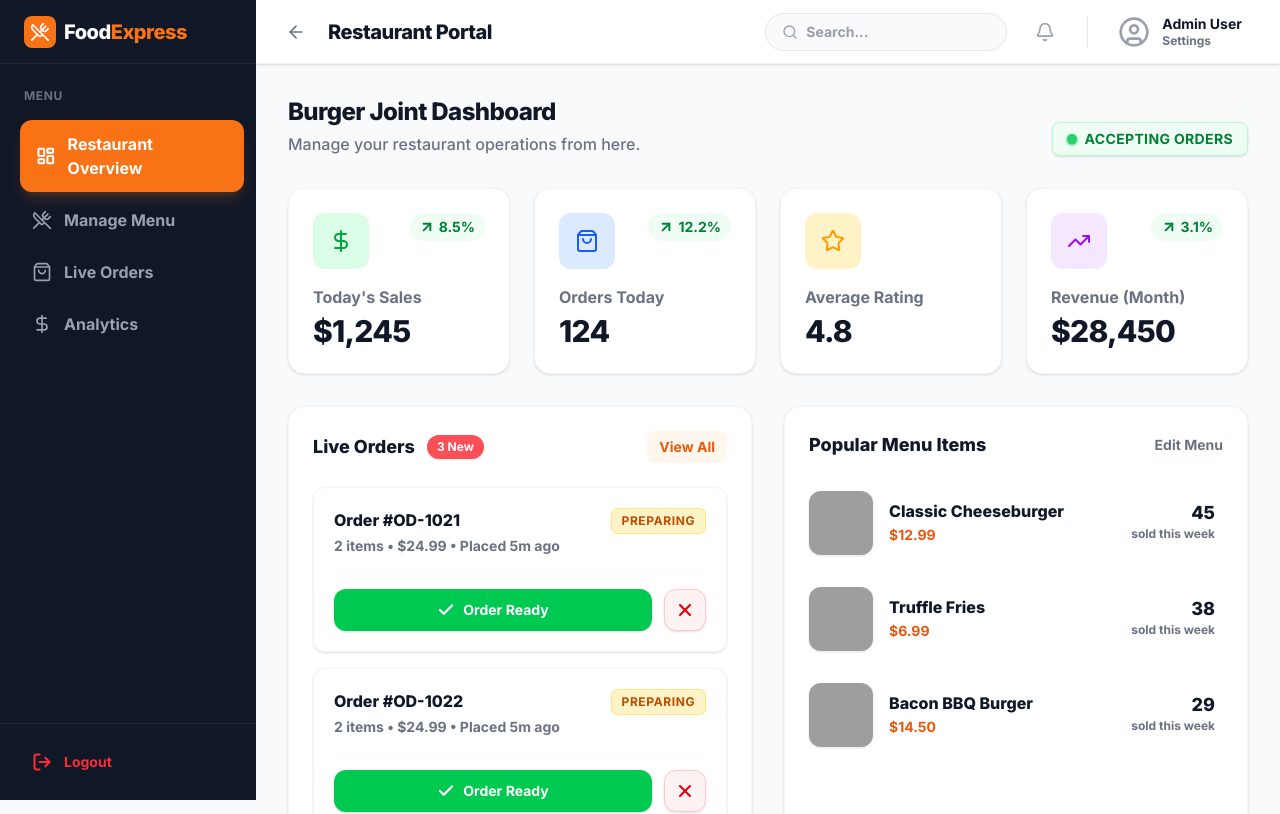
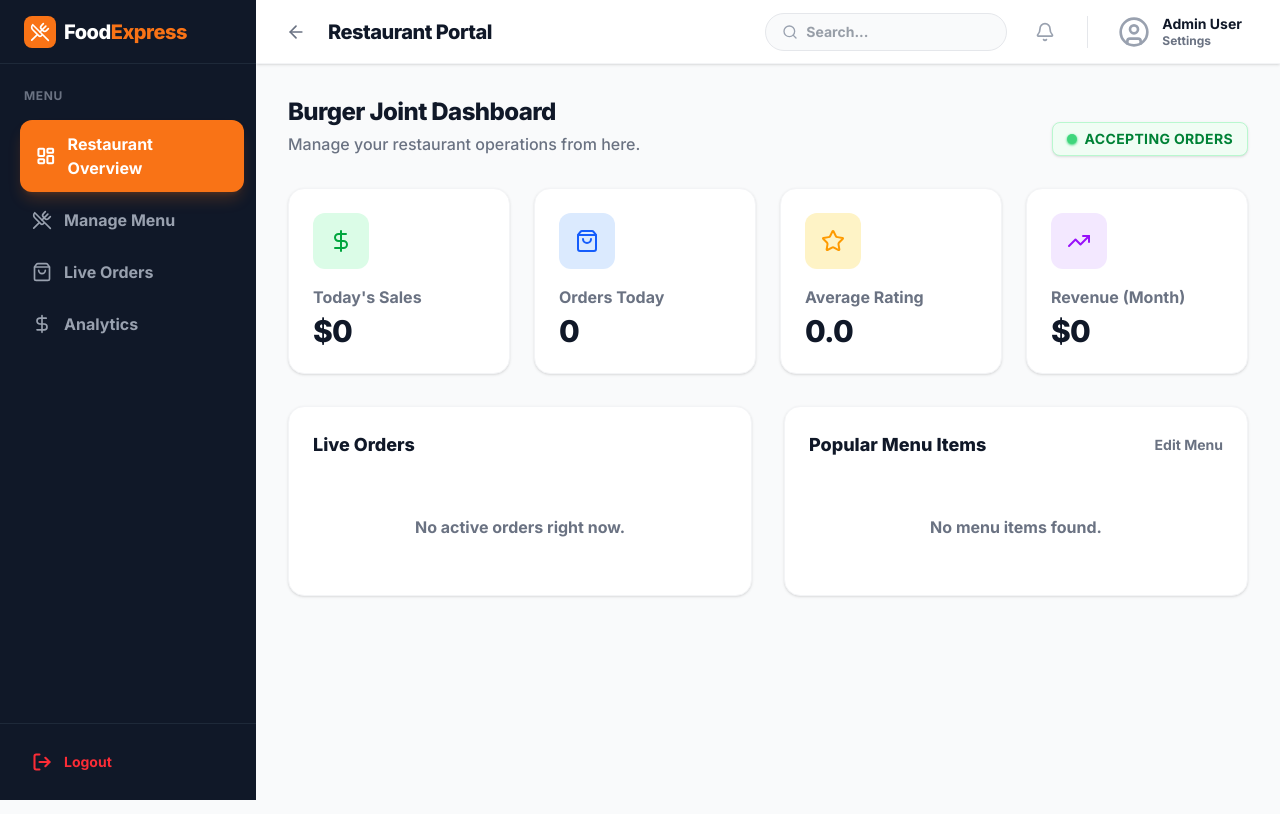
Before and after one commit to Handsome050111/Online-Food-Delivery, a React (Vite) app in the folder frontend/: page /owner in a window 1280 px wide. Shown: the top 814 px of the page. Built offline with nearby package versions, Linux system fonts and the light colour scheme; grey boxes are pictures that could not be loaded.

Commit message:
Remove mocked and static dashboard data

```diff
--- a/frontend/src/pages/AdminNotifications.jsx
+++ b/frontend/src/pages/AdminNotifications.jsx
@@ -2,32 +2,7 @@ import React, { useState } from 'react';
 import { Bell, CheckCircle2, AlertCircle, Info } from 'lucide-react';
 
 const AdminNotifications = () => {
-    const [notifications, setNotifications] = useState([
-        {
-            id: 1,
-            title: "New Restaurant Registration",
-            message: "\"Spicy Curry House\" has submitted a request to join the platform. Please review their documentation.",
-            time: "10 minutes ago",
-            type: "info",
-            isRead: false
-        },
-        {
-            id: 2,
-            title: "High Server Load Detected",
-            message: "API response times are exceeding normal thresholds (+400ms). Please monitor backend health.",
-            time: "1 hour ago",
-            type: "error",
-            isRead: false
-        },
-        {
-            id: 3,
-            title: "Daily Payouts Completed",
-            message: "Automated settlements to 45 restaurant partners have been successfully processed.",
-            time: "Yesterday",
-            type: "success",
-            isRead: true
-        }
-    ]);
+    const [notifications, setNotifications] = useState([]);
 
     const markAllAsRead = () => {
         setNotifications(notifications.map(n => ({ ...n, isRead: true })));
--- a/frontend/src/pages/OwnerDashboard.jsx
+++ b/frontend/src/pages/OwnerDashboard.jsx
@@ -17,10 +17,10 @@ const OwnerDashboard = () => {
             </div>
 
             <div className="grid grid-cols-1 sm:grid-cols-2 lg:grid-cols-4 gap-6 mb-8">
-                <StatsCard title="Today's Sales" value="$1,245" icon={DollarSign} trend="up" trendValue="8.5%" colorClass="text-green-600 bg-green-100" />
-                <StatsCard title="Orders Today" value="124" icon={ShoppingBag} trend="up" trendValue="12.2%" colorClass="text-blue-600 bg-blue-100" />
-                <StatsCard title="Average Rating" value="4.8" icon={Star} colorClass="text-amber-500 bg-amber-100" />
-                <StatsCard title="Revenue (Month)" value="$28,450" icon={TrendingUp} trend="up" trendValue="3.1%" colorClass="text-purple-600 bg-purple-100" />
+                <StatsCard title="Today's Sales" value="$0" icon={DollarSign} colorClass="text-green-600 bg-green-100" />
+                <StatsCard title="Orders Today" value="0" icon={ShoppingBag} colorClass="text-blue-600 bg-blue-100" />
+                <StatsCard title="Average Rating" value="0.0" icon={Star} colorClass="text-amber-500 bg-amber-100" />
+                <StatsCard title="Revenue (Month)" value="$0" icon={TrendingUp} colorClass="text-purple-600 bg-purple-100" />
             </div>
 
             <div className="grid grid-cols-1 lg:grid-cols-2 gap-8">
@@ -28,32 +28,10 @@ const OwnerDashboard = () => {
                     <div className="flex justify-between items-center mb-6">
                         <h2 className="text-lg font-extrabold text-gray-900 flex items-center gap-3">
                             Live Orders
-                            <span className="bg-red-500 text-white text-xs px-2.5 py-1 rounded-full font-bold animate-pulse shadow-sm">3 New</span>
                         </h2>
-                        <button className="text-sm font-bold text-primary-600 hover:text-primary-700 bg-primary-50 px-3 py-1.5 rounded-lg transition-colors">View All</button>
                     </div>
                     <div className="space-y-4">
-                        {[1, 2, 3].map((i) => (
-                            <div key={i} className="border border-gray-100 rounded-xl p-5 shadow-sm hover:shadow hover:border-gray-200 transition-all">
-                                <div className="flex justify-between items-start mb-4 border-b border-gray-50 pb-4">
-                                    <div>
-                                        <h3 className="font-extrabold text-gray-900 mb-1">Order #OD-102{i}</h3>
-                                        <p className="text-sm text-gray-500 font-bold">2 items • $24.99 • Placed 5m ago</p>
-                                    </div>
-                                    <span className="px-2.5 py-1 rounded-md text-xs font-bold bg-amber-100 text-amber-700 border border-amber-200 uppercase tracking-wider">
-                                        Preparing
-                                    </span>
-                                </div>
-                                <div className="flex gap-3">
-                                    <button className="flex-1 flex items-center justify-center gap-2 bg-green-500 hover:bg-green-600 text-white py-2.5 rounded-xl font-bold transition-all shadow-sm active:scale-95 text-sm">
-                                        <Check size={18} strokeWidth={3} /> Order Ready
-                                    </button>
-                                    <button className="flex items-center justify-center p-2.5 bg-red-50 hover:bg-red-100 text-red-600 border border-red-200 rounded-xl transition-colors focus:outline-none active:scale-95 shadow-sm">
-                                        <X size={20} strokeWidth={2.5} />
-                                    </button>
-                                </div>
-                            </div>
-                        ))}
+                        <p className="text-gray-500 font-bold text-center py-8">No active orders right now.</p>
                     </div>
                 </div>
 
@@ -63,27 +41,7 @@ const OwnerDashboard = () => {
                         <button className="text-sm font-bold text-gray-500 hover:text-gray-900 transition-colors">Edit Menu</button>
                     </div>
                     <div className="space-y-4">
-                        {[
-                            { name: 'Classic Cheeseburger', qty: 45, price: 12.99, image: 'https://images.unsplash.com/photo-1568901346375-23c9450c58cd?w=100&q=80' },
-                            { name: 'Truffle Fries', qty: 38, price: 6.99, image: 'https://images.unsplash.com/photo-1534080564583-6be75777b70a?w=100&q=80' },
-                            { name: 'Bacon BBQ Burger', qty: 29, price: 14.50, image: 'https://images.unsplash.com/photo-1594212202677-7429188d8b9f?w=100&q=80' }
-                        ].map((item, i) => (
-                            <div key={i} className="flex items-center gap-4 group p-2 -mx-2 transition-colors hover:bg-gray-50 rounded-xl cursor-pointer">
-                                <div className="w-16 h-16 bg-gray-100 rounded-xl overflow-hidden shadow-sm flex-shrink-0">
-                                    <img src={item.image} alt={item.name} className="w-full h-full object-cover group-hover:scale-110 transition-transform" />
-                                </div>
-                                <div className="flex-1 flex justify-between items-center pr-2">
-                                    <div>
-                                        <h4 className="font-extrabold text-gray-900 text-sm sm:text-base leading-tight mb-1">{item.name}</h4>
-                                        <p className="text-sm font-bold text-primary-600">${item.price.toFixed(2)}</p>
-                                    </div>
-                                    <div className="text-right">
-                                        <p className="text-lg font-extrabold text-gray-900 leading-none mb-1">{item.qty}</p>
-                                        <p className="text-xs text-gray-500 font-bold">sold this week</p>
-                                    </div>
-                                </div>
-                            </div>
-                        ))}
+                        <p className="text-gray-500 font-bold text-center py-8">No menu items found.</p>
                     </div>
                 </div>
             </div>
--- a/frontend/src/pages/RiderDashboard.jsx
+++ b/frontend/src/pages/RiderDashboard.jsx
@@ -8,7 +8,7 @@ const RiderDashboard = () => {
             <div className="mb-8 flex flex-wrap justify-between items-end gap-5">
                 <div>
                     <h1 className="text-2xl font-extrabold text-gray-900 tracking-tight">Rider Overview</h1>
-                    <p className="text-gray-500 font-medium pt-1">Hello Mike, looking for deliveries today?</p>
+                    <p className="text-gray-500 font-medium pt-1">Looking for deliveries today?</p>
                 </div>
                 <button className="bg-primary-500 hover:bg-primary-600 text-white font-bold px-6 py-3 rounded-full shadow-lg transition-all active:scale-95 flex items-center gap-2.5">
                     <div className="w-2.5 h-2.5 bg-white rounded-full animate-pulse shadow-sm"></div>
@@ -17,44 +17,17 @@ const RiderDashboard = () => {
             </div>
 
             <div className="grid grid-cols-1 sm:grid-cols-2 lg:grid-cols-4 gap-6 mb-8">
-                <StatsCard title="Today's Earnings" value="$84.50" icon={DollarSign} trend="up" trendValue="+12%" colorClass="text-green-600 bg-green-100" />
-                <StatsCard title="Deliveries Done" value="12" icon={CheckCircle2} colorClass="text-blue-600 bg-blue-100" />
-                <StatsCard title="Active Time" value="4h 30m" icon={Bike} colorClass="text-purple-600 bg-purple-100" />
-                <StatsCard title="Total Distance" value="28.4 km" icon={Navigation} colorClass="text-orange-600 bg-orange-100" />
+                <StatsCard title="Today's Earnings" value="$0.00" icon={DollarSign} colorClass="text-green-600 bg-green-100" />
+                <StatsCard title="Deliveries Done" value="0" icon={CheckCircle2} colorClass="text-blue-600 bg-blue-100" />
+                <StatsCard title="Active Time" value="0h 0m" icon={Bike} colorClass="text-purple-600 bg-purple-100" />
+                <StatsCard title="Total Distance" value="0 km" icon={Navigation} colorClass="text-orange-600 bg-orange-100" />
             </div>
 
             <div className="grid grid-cols-1 lg:grid-cols-2 gap-8">
                 <div className="bg-white rounded-2xl shadow-sm border border-gray-100 p-6 lg:row-span-2 flex flex-col">
                     <div className="flex justify-between items-center mb-6">
                         <h2 className="text-lg font-extrabold text-gray-900">Live Navigation</h2>
-                        <span className="bg-green-100 text-green-700 text-xs font-bold px-2.5 py-1 rounded border border-green-200 uppercase tracking-wider">Online</span>
-                    </div>
-                    <div className="flex-1 bg-gray-100 rounded-xl border border-gray-200 overflow-hidden relative min-h-[400px] sm:min-h-[500px]">
-                        <img src="https://images.unsplash.com/photo-1524661135-423995f22d0b?w=1000&q=80" alt="Map Route" className="w-full h-full object-cover opacity-80" />
-                        <div className="absolute inset-x-4 bottom-4 bg-white p-5 rounded-xl shadow-xl border border-gray-100">
-                            <h3 className="font-extrabold text-gray-900 mb-1">Active Delivery</h3>
-                            <p className="text-sm font-bold text-primary-600 mb-4">Est. 12 mins • 2.4 km</p>
-                            <div className="space-y-4 relative before:absolute before:left-[11px] before:top-4 before:bottom-4 before:w-[2px] before:bg-gray-200">
-                                <div className="flex gap-4 relative z-10">
-                                    <div className="w-6 h-6 rounded-full bg-blue-100 flex items-center justify-center text-blue-600 flex-shrink-0 mt-0.5 border-2 border-white shadow-sm">
-                                        <MapPin size={12} strokeWidth={3} />
-                                    </div>
-                                    <div>
-                                        <p className="text-xs text-gray-500 font-bold uppercase tracking-wider mb-0.5">Pickup</p>
-                                        <p className="text-sm font-extrabold text-gray-900">Burger Joint, 123 Main St</p>
-                                    </div>
-                                </div>
-                                <div className="flex gap-4 relative z-10">
-                                    <div className="w-6 h-6 rounded-full bg-green-100 flex items-center justify-center text-green-600 flex-shrink-0 mt-0.5 border-2 border-white shadow-sm">
-                                        <Navigation size={12} strokeWidth={3} />
-                                    </div>
-                                    <div>
-                                        <p className="text-xs text-gray-500 font-bold uppercase tracking-wider mb-0.5">Dropoff</p>
-                                        <p className="text-sm font-extrabold text-gray-900">456 Elm St, Apt 4B</p>
-                                    </div>
-                                </div>
-                            </div>
-                        </div>
+                        <span className="bg-gray-100 text-gray-600 text-xs font-bold px-2.5 py-1 rounded border border-gray-200 uppercase tracking-wider">Offline</span>
                     </div>
                 </div>
 
@@ -64,22 +37,7 @@ const RiderDashboard = () => {
                         <button className="text-sm font-bold text-gray-500 hover:text-gray-900 transition-colors">Refresh</button>
                     </div>
                     <div className="space-y-4">
-                        {[1, 2].map((i) => (
-                            <div key={i} className="border border-gray-100 rounded-xl p-5 shadow-sm hover:shadow hover:border-primary-200 transition-all bg-gray-50 hover:bg-white cursor-pointer group">
-                                <div className="flex justify-between items-start mb-3 border-b border-gray-200 pb-3">
-                                    <h3 className="font-extrabold text-gray-900">Pizza Paradise</h3>
-                                    <span className="font-extrabold text-green-700 bg-green-100 px-2.5 py-1 rounded-md text-sm border border-green-200">
-                                        +${(i * 3.5 + 4).toFixed(2)}
-                                    </span>
-                                </div>
-                                <p className="text-sm text-gray-600 font-bold mb-4">Distance: {i * 1.2} km • Est: {15 + i * 5} mins</p>
-                                <div className="flex gap-2">
-                                    <button className="flex-1 bg-gray-900 group-hover:bg-primary-500 text-white py-2.5 rounded-xl font-bold transition-colors shadow-sm active:scale-95 text-sm">
-                                        Accept Delivery
-                                    </button>
-                                </div>
-                            </div>
-                        ))}
+                        <p className="text-gray-500 font-bold text-center py-8">No deliveries available right now.</p>
                     </div>
                 </div>
             </div>
```
Also changed, not shown: 5 other files (tests, documents, lock files or other folders).
